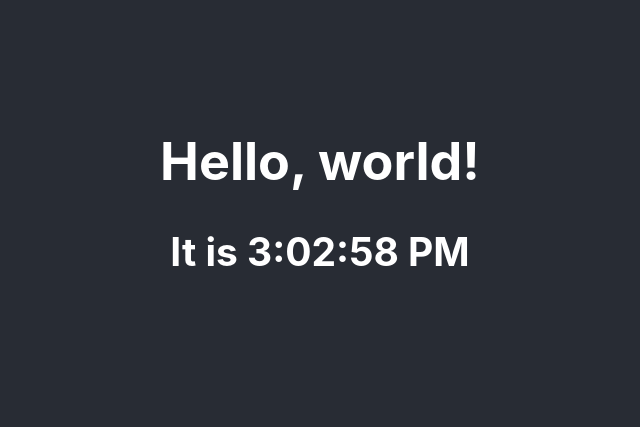
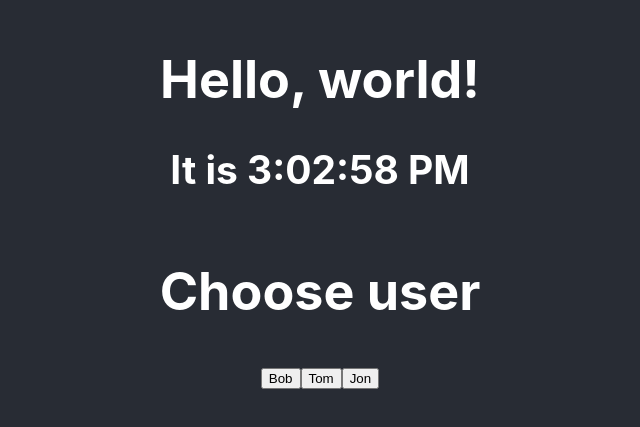
Before and after one commit to heidelberg-itschool/fsd-2023-react, a React (Create React App) app in the folder day03/: page / in a window 1280 px wide. Shown: the part 199-626 px from the top of the page, without its empty margins (320-960 px from the left). Built offline with nearby package versions, Linux system fonts and the light colour scheme.

Commit message:
add lifecycle methods example

```diff
--- a/day03/src/App.js
+++ b/day03/src/App.js
@@ -1,11 +1,13 @@
 import './App.css';
 import Clock from './components/lifecycle-methods/Clock';
+import SelectUser from './components/lifecycle-methods/SelectUser';
 
 function App() {
   return (
     <div className="App">
       <header className="App-header">
        <Clock></Clock>
+       <SelectUser></SelectUser>
       </header>
     </div>
   );
--- /dev/null
+++ b/day03/src/components/lifecycle-methods/SelectUser.js
@@ -0,0 +1,25 @@
+import { Component } from 'react';
+import UserData from './UserData';
+
+class SelectUser extends Component {
+    state = {userName: ''};
+
+    selectUser = (event) => {
+      console.log(event);
+      this.setState({userName: event.target.innerText});
+    }
+
+    render() {
+      return (
+        <div>
+          <h1>Choose user</h1>
+          <button onClick={(event) => this.selectUser(event)}>Bob</button>
+          <button onClick={(event) => this.selectUser(event)}>Tom</button>
+          <button onClick={(event) => this.selectUser(event)}>Jon</button>
+          <UserData userName={this.state.userName}></UserData>
+        </div>
+      );
+    }
+}
+
+export default SelectUser;
--- /dev/null
+++ b/day03/src/components/lifecycle-methods/UserData.js
@@ -0,0 +1,38 @@
+import { Component } from 'react';
+
+class UserData extends Component {
+
+    state = {user: {}}
+
+    componentDidUpdate = (prevProps, prevState) => {
+        console.log(prevProps.userName);
+        console.log(this.props.userName);
+
+        if (this.props.userName !== prevProps.userName)
+            this.fetchUserData(this.props.userName);
+    }
+
+    async fetchUserData(name) {
+        const result = await fetch(`https://api.agify.io/?name=${name}`);
+        const data = await result.json();
+        console.log(data);
+        this.setState({user: {...data}});
+    }
+
+    render() {
+      return (
+        <>
+        {
+            this.state.user.name &&
+            <>
+                <h1>User Data:</h1>
+                <p>Name: {this.state.user.name}</p>
+                <p>Age: {this.state.user.age}</p>
+            </>
+        }
+        </>
+      );
+    }
+}
+
+export default UserData;
```
